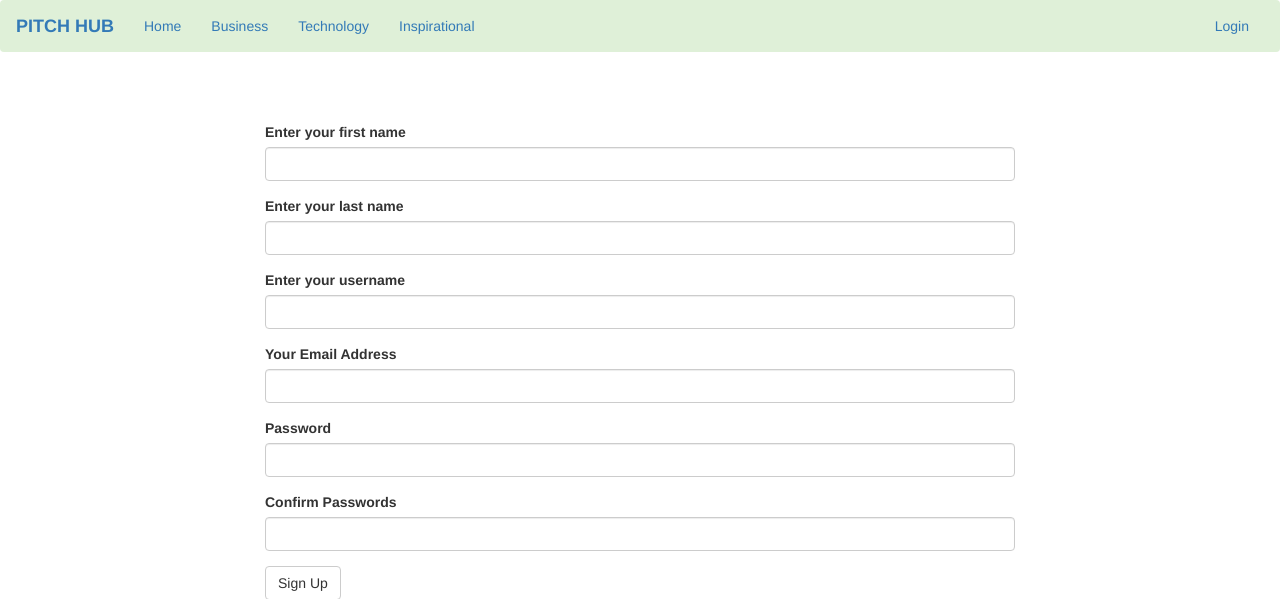
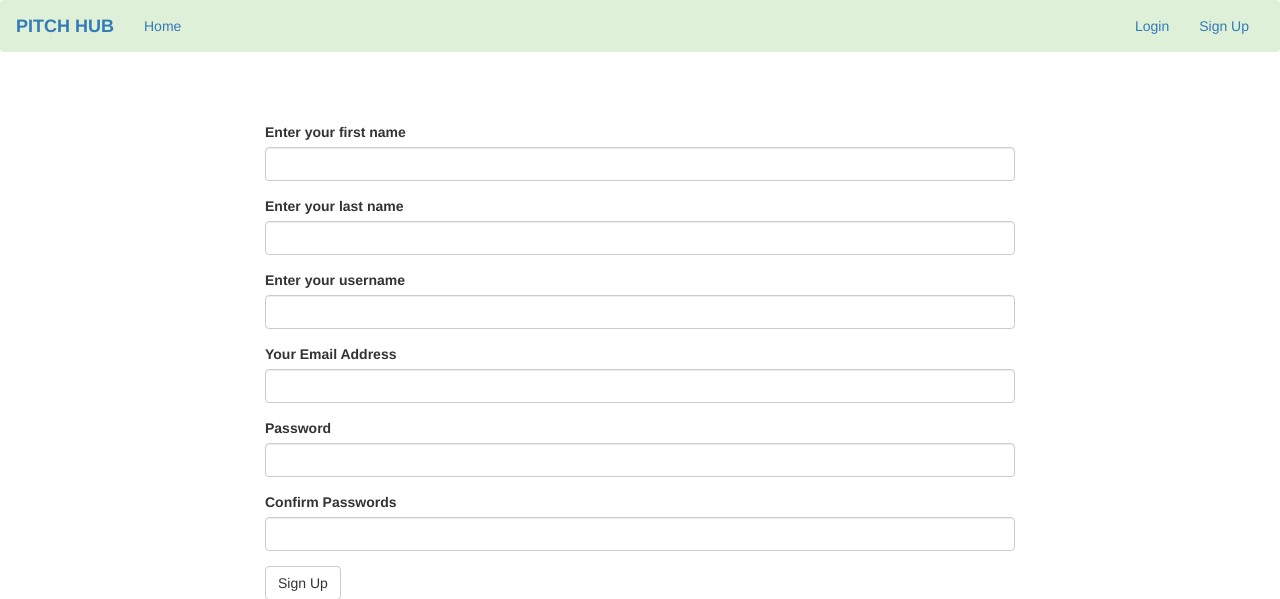
Before and after one commit to Valentino-Junior/PITCH-HUB, a Flask app: page /authenticate/register in a window 1280 px wide. Shown: the top 599 px of the page. Run offline with Flask 2, Linux system fonts and the light colour scheme; some libraries are stand-ins or nearby versions.

Commit message:
Restyled the navbar

```diff
--- a/app/templates/navbar.html
+++ b/app/templates/navbar.html
@@ -12,9 +12,6 @@
         <div class="navbar-collapse collapse">
                 <ul class="nav navbar-nav">
                     <li><a href="/">Home</a></li>
-                    <li><a href="{{url_for('main.interview_pitches')}}">Business</a></li>
-                    <li><a href="{{url_for('main.product_pitches')}}">Technology</a></li>
-                    <li><a href="{{url_for('main.promotion_pitches')}}">Inspirational</a></li>
                 </ul>
 
                 <ul class="nav navbar-nav navbar-right">
@@ -29,6 +26,7 @@
                     </li>
                     {% else %}
                     <li><a href="{{url_for('auth.login')}}">Login</a></li>
+                    <li><a href="{{url_for('auth.register')}}">Sign Up</a></li>
                 </ul>
                 {%endif%}
             </div>
```
